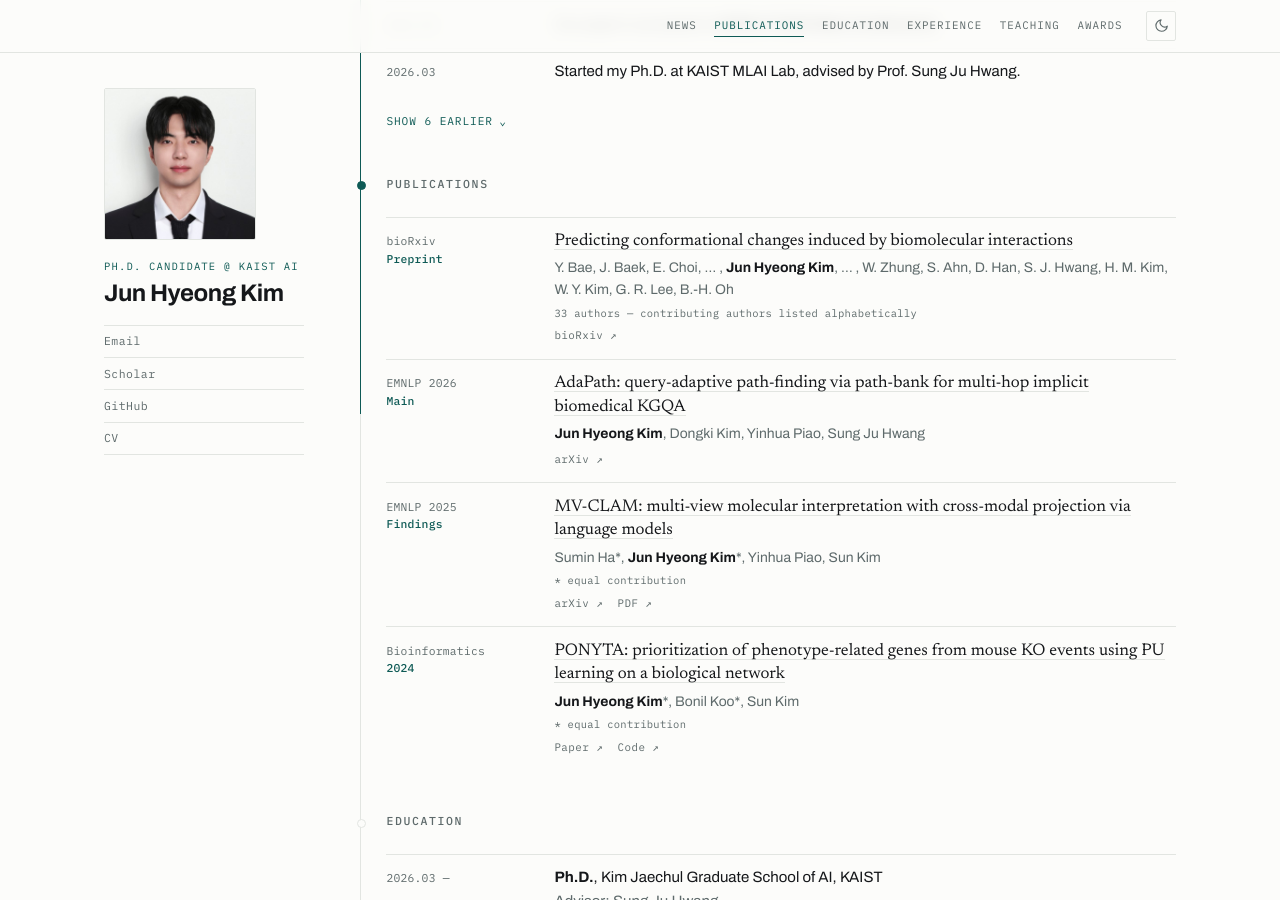
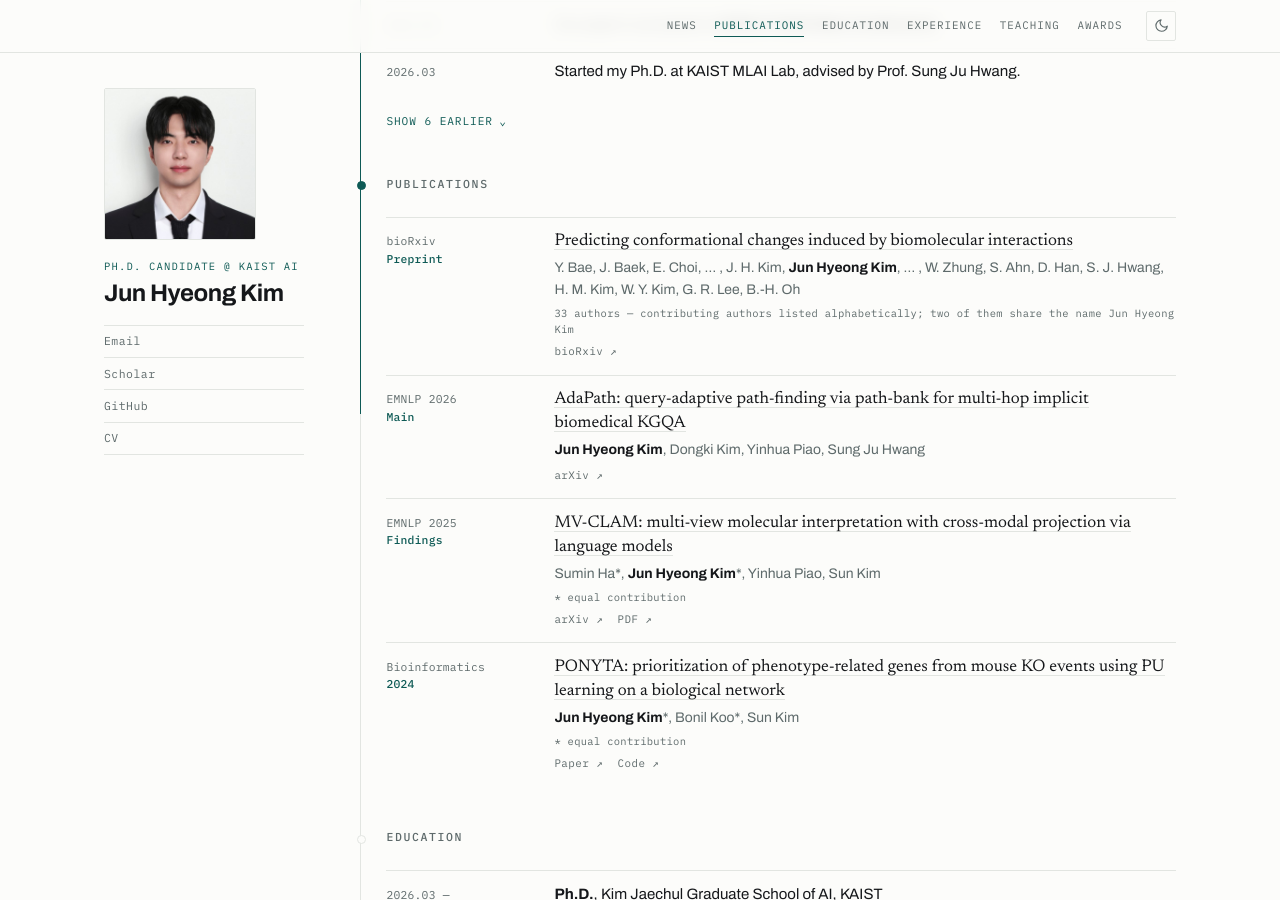
Before and after one commit to Jun-Hyeong-Kim/Jun-Hyeong-Kim.github.io, a Jekyll site: the page built from _pages/about.md, in a window 1280 px wide and 900 px high, scrolled down 600 px. Built offline with Jekyll 4.4.1, drawn with Linux system fonts in a browser that asks for light colours.

Commit message:
Show the other J. H. Kim before the full name in the K-Fold author list

```diff
--- a/_data/publications.yml
+++ b/_data/publications.yml
@@ -4,8 +4,8 @@
 - venue: "bioRxiv"
   venue_sub: "Preprint"
   title: "Predicting conformational changes induced by biomolecular interactions"
-  authors: "Y. Bae, J. Baek, E. Choi, … , Jun Hyeong Kim, … , W. Zhung, S. Ahn, D. Han, S. J. Hwang, H. M. Kim, W. Y. Kim, G. R. Lee, B.-H. Oh"
-  note: "33 authors — contributing authors listed alphabetically"
+  authors: "Y. Bae, J. Baek, E. Choi, … , J. H. Kim, Jun Hyeong Kim, … , W. Zhung, S. Ahn, D. Han, S. J. Hwang, H. M. Kim, W. Y. Kim, G. R. Lee, B.-H. Oh"
+  note: "33 authors — contributing authors listed alphabetically; two of them share the name Jun Hyeong Kim"
   url: "https://www.biorxiv.org/content/10.64898/2026.10.26.760299v1"
   links:
     - label: "bioRxiv"
```
